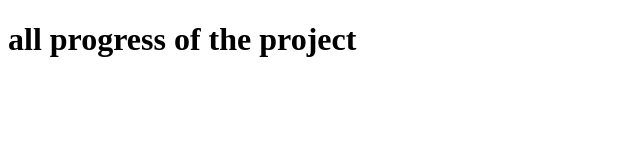
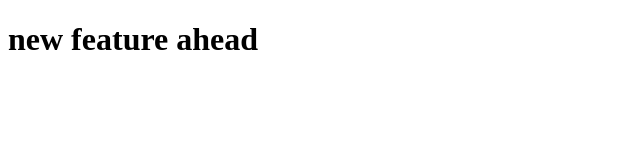
Before and after one commit to aster1skz/test-project, a plain HTML site: page index.html in a window 1280 px wide. Shown: the whole page, without its empty margins (0-640 px from the left). Drawn offline with Linux system fonts and the light colour scheme.

Commit message:
tag h1 developer

```diff
--- a/index.html
+++ b/index.html
@@ -7,6 +7,6 @@
     <title>Document</title>
 </head>
 <body>
-    <h1>all progress of the project</h1>
+    <h1>new feature ahead</h1>
 </body>
 </html>
```
